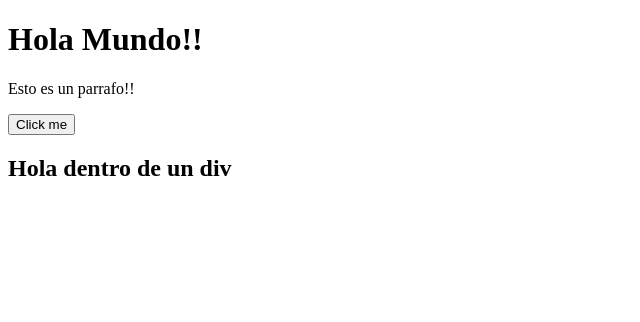
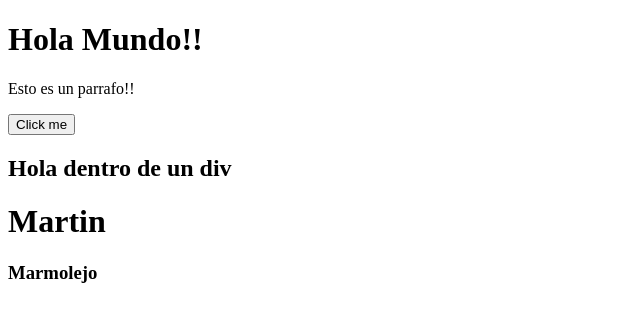
Before and after one commit to MartinMarmoolej/First-Steps---React, a React (Vite) app: page / in a window 1280 px wide. Shown: the top 322 px of the page, without its empty margins (0-640 px from the left). Built offline with nearby package versions, Linux system fonts and the light colour scheme.

Commit message:
Trabajo con segundo componente

```diff
--- a/src/FirstStepsApp.tsx
+++ b/src/FirstStepsApp.tsx
@@ -2,7 +2,6 @@
 
 export function FirstStepsApp(){
     return (
-
     <>
         <h1>Hola Mundo!!</h1>
         <p>Esto es un parrafo!!</p>
@@ -13,6 +12,5 @@ export function FirstStepsApp(){
         <h2>Hola dentro de un div</h2>
         </div>
     </>
-
-    )
+    );
 }
--- /dev/null
+++ b/src/MyAwesomeApp.tsx
@@ -0,0 +1,8 @@
+export function MyAwsomeApp(){
+    return(
+    <>
+    <h1>Martin</h1>
+    <h3>Marmolejo</h3>
+    </>
+    )
+}
--- a/src/main.tsx
+++ b/src/main.tsx
@@ -1,9 +1,13 @@
 import { StrictMode } from 'react'
 import { createRoot } from 'react-dom/client'
 import { FirstStepsApp } from './FirstStepsApp';
+import { MyAwsomeApp } from './MyAwesomeApp';
 
 createRoot(document.getElementById('root')!).render(
   <StrictMode>
+
    <FirstStepsApp />
+   <MyAwsomeApp />
+
   </StrictMode>
 );
```
